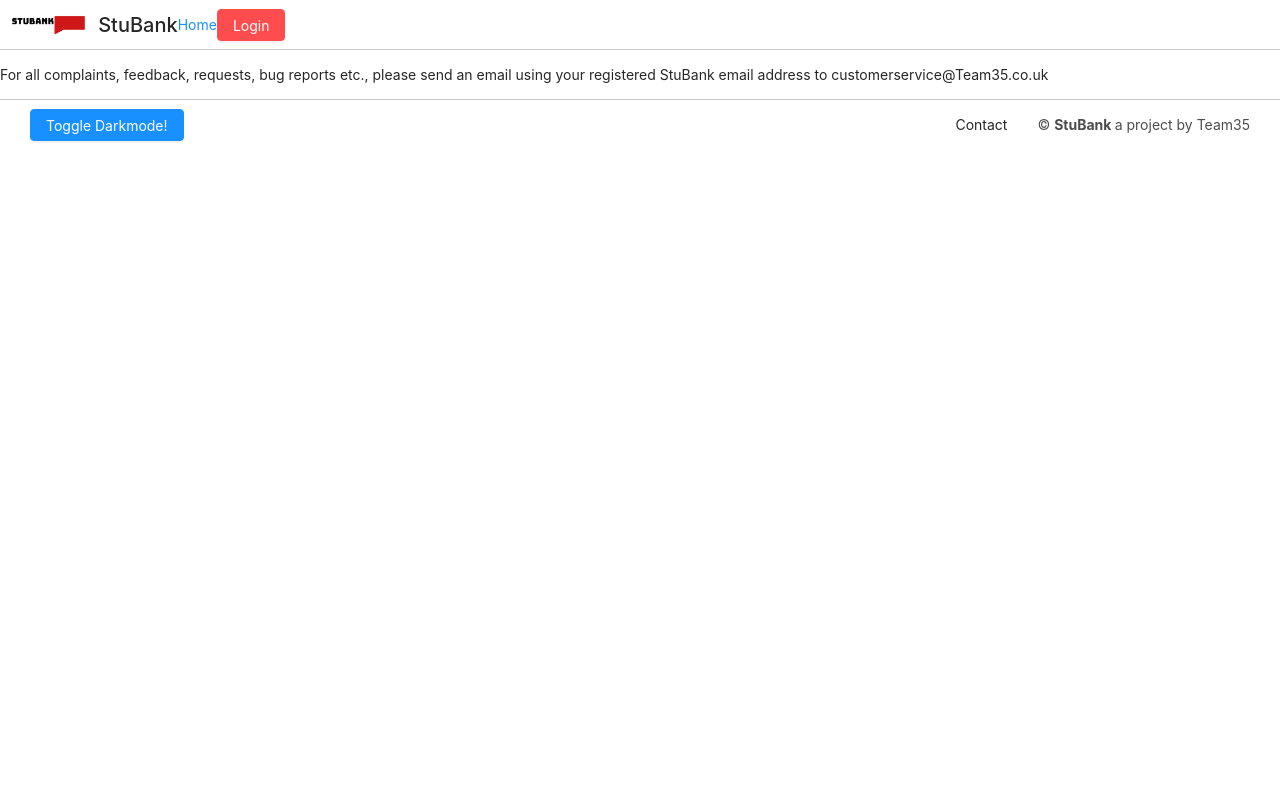
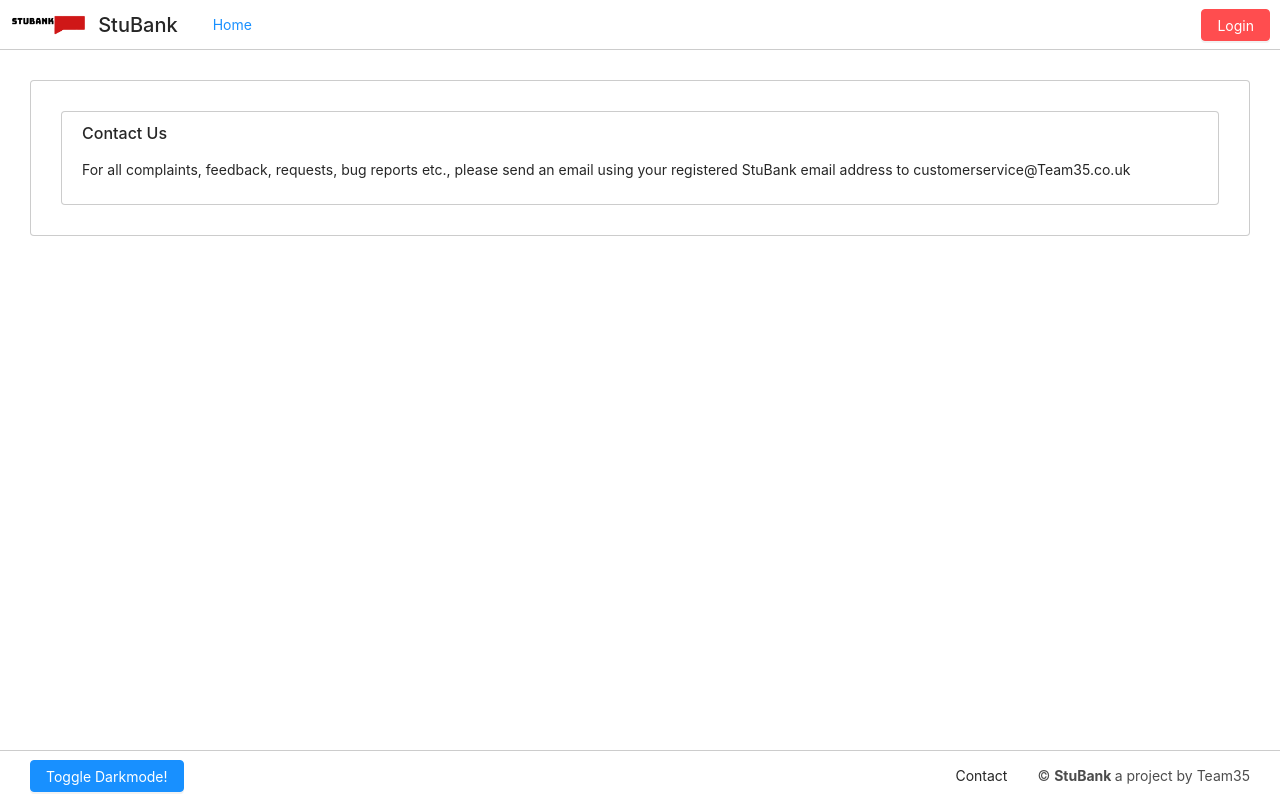
Before and after one commit to haarry201/stubankweb, a Flask app: page /extrainfo/contact in a window 1280 px wide. Run offline with Flask 2, Linux system fonts and the light colour scheme; some libraries are stand-ins or nearby versions.

Commit message:
Update links, contact and clicking on the brand take to the right place now, update styling and js in about us section

```diff
--- a/templates/accounts.html
+++ b/templates/accounts.html
@@ -13,7 +13,7 @@
     <div class="page-wrapper with-navbar">
         <div class="sticky-alerts"></div>
         <nav class="navbar">
-            <a href="#" class="navbar-brand rounded">
+            <a href="{{ url_for('index_page') }}" class="navbar-brand rounded">
                 <img src="{{url_for('static', filename='assets/logo.png')}}" alt="StuBankLogo"> StuBank
             </a>
             <ul class="navbar-nav d-none d-md-flex">
@@ -193,7 +193,7 @@
                     <ul class="navbar-nav ml-auto">
                         <!-- ml-auto = margin-left: auto -->
                         <li class="nav-item">
-                            <a href="#" class="nav-link">Contact</a>
+                            <a href="{{url_for('extra_info.contact')}}" class="nav-link">Contact</a>
                         </li>
                     </ul>
                     <!-- Navbar text -->
--- a/templates/bank_application.html
+++ b/templates/bank_application.html
@@ -14,7 +14,7 @@
 <div class="page-wrapper with-navbar with-navbar-fixed-bottom">
     <div class="sticky-alerts"></div>
    <nav class="navbar">
-            <a href="#" class="navbar-brand rounded">
+            <a href="{{ url_for('index_page') }}" class="navbar-brand rounded">
                 <img src="{{url_for('static', filename='assets/logo.png')}}" alt="StuBankLogo"> StuBank
             </a>
             <ul class="navbar-nav d-none d-md-flex">
@@ -106,7 +106,7 @@
             <ul class="navbar-nav ml-auto">
                 <!-- ml-auto = margin-left: auto -->
                 <li class="nav-item">
-                    <a href="#" class="nav-link">Contact</a>
+                    <a href="{{url_for('extra_info.contact')}}" class="nav-link">Contact</a>
                 </li>
             </ul>
             <!-- Navbar text -->
--- a/templates/bank_transfer.html
+++ b/templates/bank_transfer.html
@@ -17,7 +17,7 @@
 <div class="page-wrapper with-navbar with-navbar-fixed-bottom">
     <div class="sticky-alerts"></div>
     <nav class="navbar">
-            <a href="#" class="navbar-brand rounded">
+            <a href="{{ url_for('index_page') }}" class="navbar-brand rounded">
                 <img src="{{url_for('static', filename='assets/logo.png')}}" alt="StuBankLogo"> StuBank
             </a>
             <ul class="navbar-nav d-none d-md-flex">
@@ -131,7 +131,7 @@
             <ul class="navbar-nav ml-auto">
                 <!-- ml-auto = margin-left: auto -->
                 <li class="nav-item">
-                    <a href="#" class="nav-link">Contact</a>
+                    <a href="{{url_for('extra_info.contact')}}" class="nav-link">Contact</a>
                 </li>
             </ul>
             <!-- Navbar text -->
--- a/templates/error.html
+++ b/templates/error.html
@@ -13,7 +13,7 @@
     <div class="page-wrapper with-navbar">
         <div class="sticky-alerts"></div>
         <nav class="navbar">
-            <a href="#" class="navbar-brand rounded">
+            <a href="{{ url_for('index_page') }}" class="navbar-brand rounded">
                 <img src="{{url_for('static', filename='assets/logo.png')}}" alt="StuBankLogo" > StuBank
             </a>
             <form class="form-inline d-none d-md-flex ml-auto" action="..." method="...">
@@ -55,7 +55,7 @@
                     <ul class="navbar-nav ml-auto">
                         <!-- ml-auto = margin-left: auto -->
                         <li class="nav-item">
-                            <a href="#" class="nav-link">Contact</a>
+                            <a href="{{url_for('extra_info.contact')}}" class="nav-link">Contact</a>
                         </li>
                     </ul>
                     <!-- Navbar text -->
--- a/templates/extra_info.html
+++ b/templates/extra_info.html
@@ -5,41 +5,26 @@
     <meta charset="UTF-8">
     <meta name="viewport" content="width=device-width, initial-scale=1.0">
     <title>Extra Info</title>
-    <link href="{{ url_for('static', filename='css/halfmoon.css') }}" rel="stylesheet" />
+    <link href="{{ url_for('static', filename='css/halfmoon.css') }}" rel="stylesheet"/>
     <link rel="stylesheet" href="{{ url_for('static', filename='css/stylesheet.css') }}">
 </head>
 
-<body class="with-custom-webkit-scrollbars with-custom-css-scrollbars" data-dm-shortcut-enabled="true" data-set-preferred-mode-onload="true">
-    <div class="page-wrapper with-navbar">
+<body class="with-custom-webkit-scrollbars with-custom-css-scrollbars" data-dm-shortcut-enabled="true"
+      data-set-preferred-mode-onload="true">
+<div class="page-wrapper with-navbar with-navbar-fixed-bottom">
     <div class="sticky-alerts"></div>
     <nav class="navbar">
-            <a href="#" class="navbar-brand rounded">
-                <img src="{{url_for('static', filename='assets/logo.png')}}" alt="StuBankLogo"> StuBank
+        <a href="{{ url_for('index_page') }}" class="navbar-brand rounded">
+            <img src="{{ url_for('static', filename='assets/logo.png') }}" alt="StuBankLogo"> StuBank
         </a>
-            <div id="home_option1">
-                <ul class="navbar-nav d-none d-md-flex">
+        <ul class="navbar-nav d-none d-md-flex p-5">
             <li class="nav-item active">
-                        <a href="{{url_for('account_page.accounts_page')}}" class="nav-link">Home</a>
+                <a id="home_option" href="{{ url_for('account_page.accounts_page') }}" class="nav-link">Home</a>
             </li>
         </ul>
-            </div>
-            <div id="home_option2">
-                <ul class="navbar-nav d-none d-md-flex">
-                    <li class="nav-item active">
-                        <a href="{{url_for('index_page')}}" class="nav-link">Home</a>
-                    </li>
-                </ul>
-            </div>
-            <div id="form_option1">
         <form class="form-inline d-none d-md-flex ml-auto" action="..." method="...">
-                    <input class="btn btn-danger" type="submit" value="Logout" formaction="{{ url_for('index_page') }}">
+            <input id="form_option" class="btn btn-danger" type="submit" value="Login" formaction="/login.html">
         </form>
-            </div>
-            <div id="form_option2">
-                <form class="form-inline d-none d-md-flex ml-auto" action="..." method="...">
-                    <input class="btn btn-danger" type="submit" value="Login" formaction="/login.html">
-                </form>
-            </div>
         <div class="navbar-content d-md-none ml-auto">
             <div class="dropdown with-arrow">
                 <button class="btn" data-toggle="dropdown" type="button" id="navbar-dropdown-toggle-btn-1">
@@ -47,66 +32,72 @@
                     <i class="fa fa-angle-down" aria-hidden="true"></i>
                 </button>
                 <div class="dropdown-menu dropdown-menu-right w-200" aria-labelledby="navbar-dropdown-toggle-btn-1">
-                        <div id="home_option3" class="dropdown-menu dropdown-menu-right w-200">
-                            <a href="{{url_for('account_page.accounts_page')}}" class="dropdown-item">Home</a>
-                        </div>
-                        <div id="home_option4" class="dropdown-menu dropdown-menu-right w-200">
-                            <a href="{{url_for('index_page')}}" class="dropdown-item">Home</a>
+                    <div id="home_option" class="dropdown-menu dropdown-menu-right w-200">
+                        <a id="dropdown_home_option" href="{{ url_for('account_page.accounts_page') }}"
+                           class="dropdown-item">Home</a>
                     </div>
                     <div class="dropdown-divider"></div>
                     <div class="dropdown-content">
-                            <div id="dropdown_option1">
                         <form action="..." method="...">
-                                    <input class="btn btn-danger btn-block mb-5" type="submit" value="Logout" formaction="{{ url_for('index_page') }}">
+                            <input class="btn btn-danger btn-block mb-5" type="submit" value="Logout"
+                                   id="form_option" formaction="{{ url_for('index_page') }}">
                         </form>
-                            </div>
-                            <div id="dropdown_option2">
-                                <form action="..." method="...">
-                                    <input class="btn btn-danger btn-block mb-5" type="submit" value="Login" formaction="/login.html">
-                                </form>
-                            </div>
                     </div>
                 </div>
             </div>
         </div>
     </nav>
     <div class="content-wrapper">
-            <div id="contact">
-                <p>For all complaints, feedback, requests, bug reports etc., please send an email using your registered StuBank email address to customerservice@Team35.co.uk</p>
+        <div class="card" id="contact">
+            <div class="alert" role="alert">
+                <h4 class="alert-heading">Contact Us</h4>
+                <p>For all complaints, feedback, requests, bug reports etc., please send an email using your registered
+                    StuBank email address to customerservice@Team35.co.uk</p>
+            </div>
         </div>
 
-            <div id="aboutus">
-                <p>Team35 is a company founded by 5 university students who have the aim to make banking and finances easier for those who struggle with finances the most.</p>
+        <div class="card" id="aboutus">
+            <div class="content">
+                <p>Team35 is a company founded by 5 university students who have the aim to make banking and finances
+                    easier
+                    for those who struggle with finances the most.</p>
                 <p>The team currently consists of Jacob, Harry, Chris, Jay and Rhys.</p>
-                <p>StuBank&copy; is our first project, a banking application focused on students which aims to make budgeting, sharing money and financing more straightforward for all university students.</p>
+                <p>StuBank&copy; is our first project, a banking application focused on students which aims to make
+                    budgeting, sharing money and financing more straightforward for all university students.</p>
                 <a href="#">
-                    <img src="{{url_for('static', filename='assets/logo.png')}}" alt="StuBankLogo">
+                    <img class="img-fluid rounded-top" src="{{ url_for('static', filename='assets/logo.png') }}"
+                         alt="StuBankLogo">
                 </a>
+            </div>
         </div>
 
         <div id="accounts">
             <div class="card shadow">
-                    <img height="100" width="250" src="{{url_for('static', filename='assets/StuBankCardDesign.png')}}" class="img-fluid rounded-top" alt="...">
+                <img height="100" width="250" src="{{ url_for('static', filename='assets/StuBankCardDesign.png') }}"
+                     class="img-fluid rounded-top" alt="...">
                 <div class="content">
                     <h2 class="content-title">
                         Student Account Card
                     </h2>
                     <p class="text-muted">
                         This is our classic card that you can get.
-                            This card usually comes hand-in-hand with our student-focused bank account, which comes with a £1500 overdraft, valid until graduation.
+                        This card usually comes hand-in-hand with our student-focused bank account, which comes with a
+                        £1500 overdraft, valid until graduation.
                     </p>
                 </div>
             </div>
 
             <div class="card shadow">
-                    <img height="100" width="250" src="{{url_for('static', filename='assets/StuBankCardDesignBlue.png')}}" class="img-fluid rounded-top" alt="...">
+                <img height="100" width="250" src="{{ url_for('static', filename='assets/StuBankCardDesignBlue.png') }}"
+                     class="img-fluid rounded-top" alt="...">
                 <div class="content">
                     <h2 class="content-title">
                         Limited Edition Card
                     </h2>
                     <p class="text-muted">
                         This is our limited edition debit card that is only available for a short time!
-                            To celebrate the public release of StuBank&copy;, it is only available until 31/01/2021 - get it now while you can!
+                        To celebrate the public release of StuBank&copy;, it is only available until 31/01/2021 - get it
+                        now while you can!
                     </p>
                 </div>
             </div>
@@ -114,32 +105,34 @@
 
         <script>
             //hides different forms depending on if 'logout' or 'login' options are needed
-                if( '{{ name }}' === ''){
-                    document.getElementById("form_option1").hidden = true;
-                    document.getElementById("dropdown_option1").hidden = true;
-                    document.getElementById("home_option1").hidden = true;
-                    document.getElementById("home_option3").hidden = true;
-                } else{
-                    document.getElementById("form_option2").hidden = true;
-                    document.getElementById("dropdown_option2").hidden = true;
-                    document.getElementById("home_option2").hidden = true;
-                    document.getElementById("home_option4").hidden = true;
+            if ('{{ name }}' === '') {
+                document.getElementById("form_option").value = "Login";
+                document.getElementById("form_option").action = formaction = "/login.html";
+                document.getElementById("home_option").href = "{{ url_for('index_page') }}";
+                document.getElementById("dropdown_home_option").href = "{{ url_for('index_page') }}";
+                //Logged in so show logout, home=accounts
+                //
+            } else {
+                document.getElementById("form_option").value = "Logout";
+                document.getElementById("form_option").action = formaction = "{{ url_for('index_page') }}";
+                document.getElementById("home_option").href = "{{url_for('account_page.accounts_page')}}";
+                document.getElementById("dropdown_home_option").href = "{{url_for('account_page.accounts_page')}}";
             }
 
             //only shows relevant information based on the link that was clicked
-                if('{{ command }}' === 'Contact'){
+            if ('{{ command }}' === 'Contact') {
                 document.getElementById("aboutus").hidden = true;
                 document.getElementById("accounts").hidden = true;
-                } else if('{{ command }}' === 'Accounts'){
+            } else if ('{{ command }}' === 'Accounts') {
                 document.getElementById("aboutus").hidden = true;
                 document.getElementById("contact").hidden = true;
-                } else{
+            } else {
                 document.getElementById("contact").hidden = true;
                 document.getElementById("accounts").hidden = true;
             }
         </script>
-
-            <nav class="navbar navbar-static-bottom">
+    </div>
+    <nav class="navbar navbar-fixed-bottom">
         <div class="container-fluid">
             <button class="btn btn-primary" type="button" onclick="toggleDark()">Toggle Darkmode!</button>
 
@@ -153,7 +146,7 @@
             <ul class="navbar-nav ml-auto">
                 <!-- ml-auto = margin-left: auto -->
                 <li class="nav-item">
-                            <a href="#" class="nav-link">Contact</a>
+                    <a href="{{url_for('extra_info.contact')}}" class="nav-link">Contact</a>
                 </li>
             </ul>
             <!-- Navbar text -->
@@ -167,7 +160,6 @@
     <!-- Halfmoon JS -->
     <script src="https://cdn.jsdelivr.net/npm/halfmoon@1.1.1/js/halfmoon.min.js"></script>
 </div>
-    </div>
 </body>
 
 </html>
--- a/templates/index.html
+++ b/templates/index.html
@@ -24,7 +24,7 @@
     <div class="page-wrapper with-navbar">
         <div class="sticky-alerts"></div>
         <nav class="navbar">
-            <a href="#" class="navbar-brand rounded">
+            <a href="{{ url_for('index_page') }}" class="navbar-brand rounded">
                 <img src="{{url_for('static', filename='assets/logo.png')}}" alt="StuBankLogo"> StuBank
             </a>
             <ul class="navbar-nav d-none d-md-flex">
--- a/templates/login.html
+++ b/templates/login.html
@@ -17,7 +17,7 @@
     <div class="page-wrapper with-navbar with-navbar-fixed-bottom">
         <div class="sticky-alerts"></div>
         <nav class="navbar">
-            <a href="#" class="navbar-brand rounded">
+            <a href="{{ url_for('index_page') }}" class="navbar-brand rounded">
                 <img src="{{url_for('static', filename='assets/logo.png')}}" alt="StuBankLogo"> StuBank
             </a>
             <form class="form-inline d-none d-md-flex ml-auto" action="..." method="...">
@@ -89,7 +89,7 @@
                 <ul class="navbar-nav ml-auto">
                     <!-- ml-auto = margin-left: auto -->
                     <li class="nav-item">
-                        <a href="#" class="nav-link">Contact</a>
+                        <a href="{{url_for('extra_info.contact')}}" class="nav-link">Contact</a>
                     </li>
                 </ul>
                 <!-- Navbar text -->
--- a/templates/manage_pools.html
+++ b/templates/manage_pools.html
@@ -13,7 +13,7 @@
     <div class="page-wrapper with-navbar">
         <div class="sticky-alerts"></div>
         <nav class="navbar">
-            <a href="#" class="navbar-brand rounded">
+            <a href="{{ url_for('index_page') }}" class="navbar-brand rounded">
                 <img src="{{url_for('static', filename='assets/logo.png')}}" alt="StuBankLogo"> StuBank
             </a>
             <ul class="navbar-nav d-none d-md-flex">
@@ -119,7 +119,7 @@
                     <ul class="navbar-nav ml-auto">
                         <!-- ml-auto = margin-left: auto -->
                         <li class="nav-item">
-                            <a href="#" class="nav-link">Contact</a>
+                            <a href="{{url_for('extra_info.contact')}}" class="nav-link">Contact</a>
                         </li>
                     </ul>
                     <!-- Navbar text -->
--- a/templates/new_offer.html
+++ b/templates/new_offer.html
@@ -23,7 +23,7 @@
 <div class="page-wrapper with-navbar with navbar-fixed-bottom">
     <div class="sticky-alerts"></div>
     <nav class="navbar">
-        <a href="#" class="navbar-brand rounded">
+        <a href="{{ url_for('index_page') }}" class="navbar-brand rounded">
             <img src="{{ url_for('static', filename='assets/logo.png') }}" alt="StuBankLogo"> StuBank
         </a>
         <ul class="navbar-nav d-none d-md-flex">
@@ -224,7 +224,7 @@
             <ul class="navbar-nav ml-auto">
                 <!-- ml-auto = margin-left: auto -->
                 <li class="nav-item">
-                    <a href="#" class="nav-link">Contact</a>
+                    <a href="{{url_for('extra_info.contact')}}" class="nav-link">Contact</a>
                 </li>
             </ul>
             <!-- Navbar text -->
--- a/templates/offers.html
+++ b/templates/offers.html
@@ -18,7 +18,7 @@
 <div class="page-wrapper with-navbar with-navbar-fixed-bottom">
     <div class="sticky-alerts"></div>
     <nav class="navbar">
-        <a href="#" class="navbar-brand rounded">
+        <a href="{{ url_for('index_page') }}" class="navbar-brand rounded">
             <img src="{{ url_for('static', filename='assets/logo.png') }}" alt="StuBankLogo"> StuBank
         </a>
         <ul class="navbar-nav d-none d-xl-flex">
@@ -148,7 +148,7 @@
             <ul class="navbar-nav ml-auto">
                 <!-- ml-auto = margin-left: auto -->
                 <li class="nav-item">
-                    <a href="#" class="nav-link">Contact</a>
+                    <a href="{{url_for('extra_info.contact')}}" class="nav-link">Contact</a>
                 </li>
             </ul>
             <!-- Navbar text -->
--- a/templates/register.html
+++ b/templates/register.html
@@ -16,7 +16,7 @@
     <div class="page-wrapper with-navbar with-navbar-fixed-bottom">
         <div class="sticky-alerts"></div>
         <nav class="navbar">
-            <a href="#" class="navbar-brand rounded">
+            <a href="{{ url_for('index_page') }}" class="navbar-brand rounded">
                 <img src="{{url_for('static', filename='assets/logo.png')}}" alt="StuBankLogo" > StuBank
             </a>
             <form class="form-inline d-none d-md-flex ml-auto" action="..." method="...">
@@ -108,7 +108,7 @@
                 <ul class="navbar-nav ml-auto">
                     <!-- ml-auto = margin-left: auto -->
                     <li class="nav-item">
-                        <a href="#" class="nav-link">Contact</a>
+                        <a href="{{url_for('extra_info.contact')}}" class="nav-link">Contact</a>
                     </li>
                 </ul>
                 <!-- Navbar text -->
--- a/templates/reports.html
+++ b/templates/reports.html
@@ -14,7 +14,7 @@
     <div class="page-wrapper with-navbar">
         <div class="sticky-alerts"></div>
         <nav class="navbar">
-            <a href="#" class="navbar-brand rounded">
+            <a href="{{ url_for('index_page') }}" class="navbar-brand rounded">
                 <img src="{{url_for('static', filename='assets/logo.png')}}" alt="StuBankLogo"> StuBank
             </a>
             <ul class="navbar-nav d-none d-md-flex">
@@ -139,7 +139,7 @@
                     <ul class="navbar-nav ml-auto">
                         <!-- ml-auto = margin-left: auto -->
                         <li class="nav-item">
-                            <a href="#" class="nav-link">Contact</a>
+                            <a href="{{url_for('extra_info.contact')}}" class="nav-link">Contact</a>
                         </li>
                     </ul>
                     <!-- Navbar text -->
```
Lines whose indentation alone changed are shown as unchanged.
